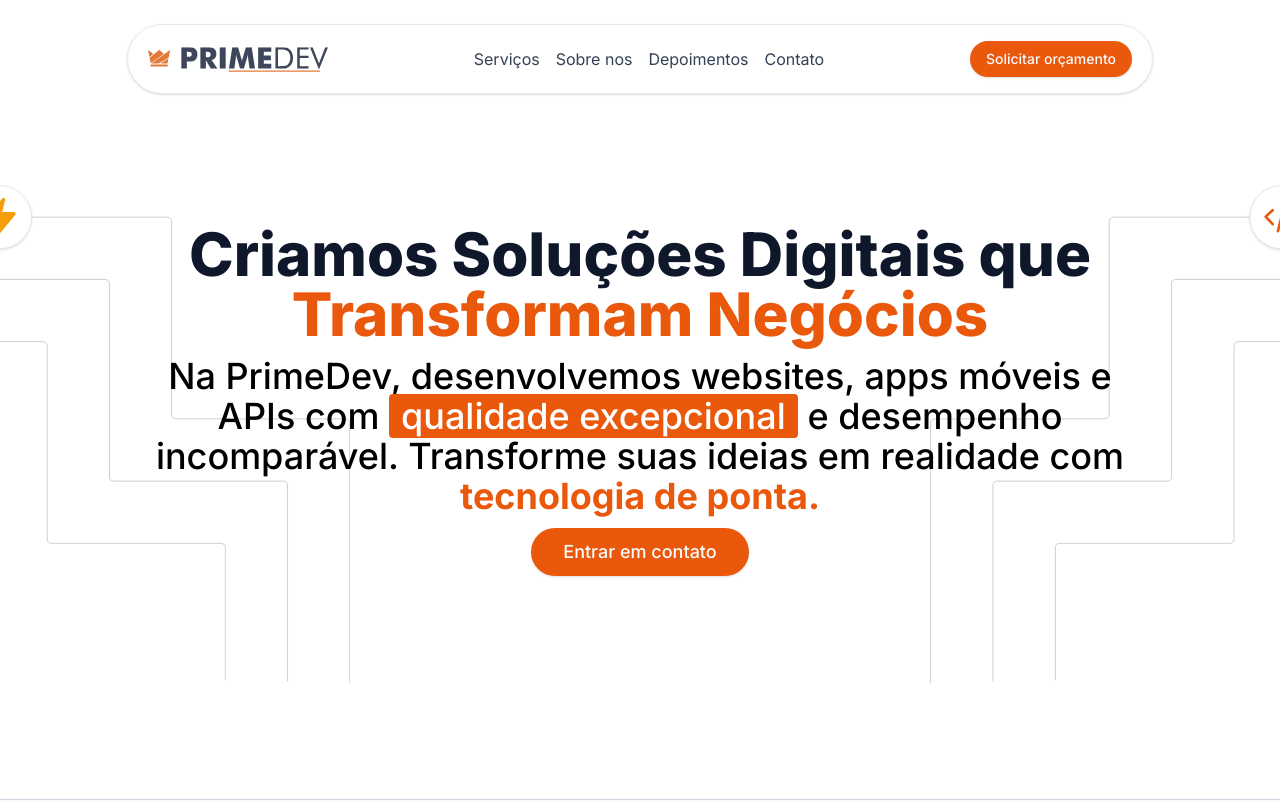
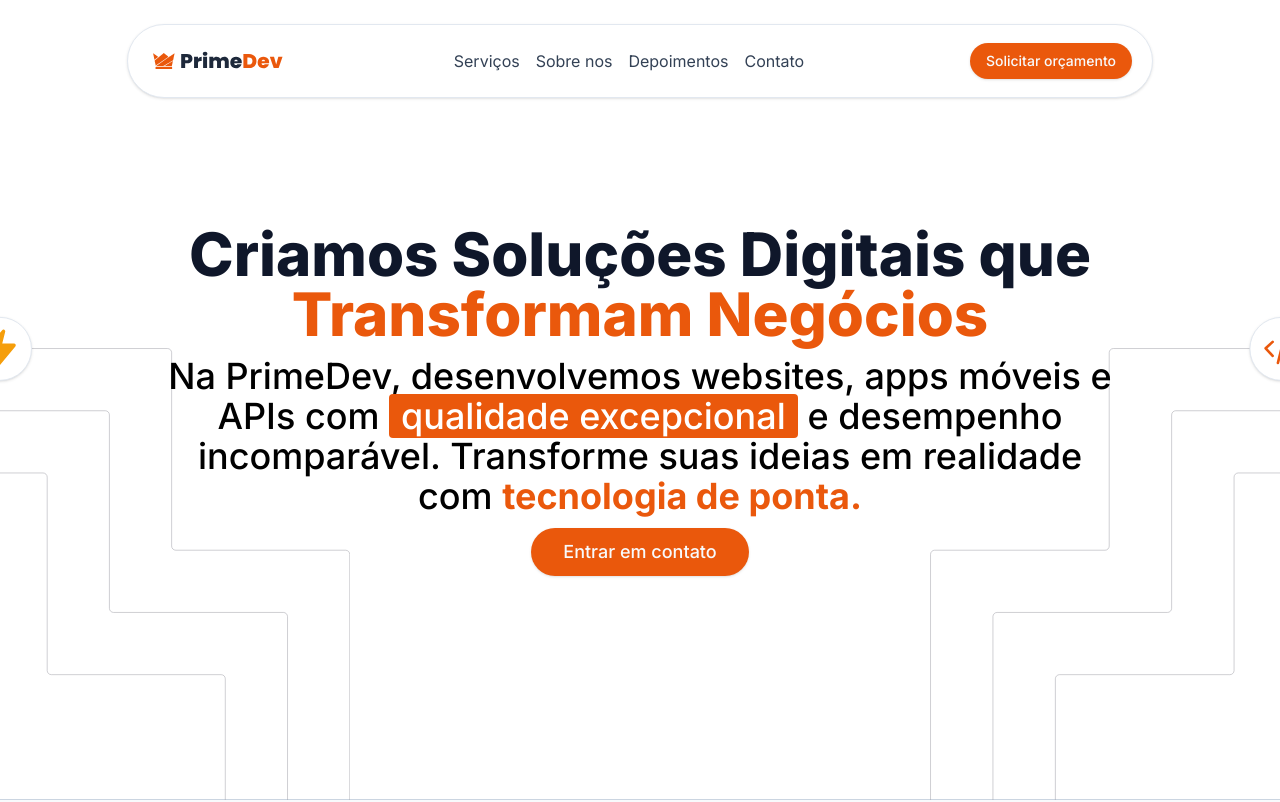
Before and after one commit to PrimeDevOrg/landing-page, a Next.js app: page / in a window 1280 px wide. Shown: the top 802 px of the page. Built offline with nearby package versions, Linux system fonts and the light colour scheme.

Commit message:
feat: change logo & align circuit

```diff
--- a/components/header.tsx
+++ b/components/header.tsx
@@ -13,7 +13,7 @@ export function Header() {
   return (
     <div className="fixed left-1/2 z-[1000] w-full max-w-[1026px] -translate-x-1/2 md:top-4 lg:top-6">
       <header className="hidden w-full items-center justify-between gap-4 rounded-full border bg-white px-5 py-4 shadow lg:flex">
-        <Image src={Logo} alt="PrimeDev" />
+        <Image src={Logo} alt="PrimeDev" width={140} />
 
         <nav className="flex gap-4 text-slate-700">
           <a href="#services">Serviços</a>
--- a/components/sections/hero.tsx
+++ b/components/sections/hero.tsx
@@ -115,10 +115,10 @@ export function Hero() {
   return (
     <section
       id="home"
-      className="relative flex h-screen flex-col items-center justify-center border-b border-slate-300 bg-white p-8"
+      className="relative flex h-screen flex-col items-center justify-center border-b border-slate-300 bg-white"
       ref={container}
     >
-      <div className="z-40 flex max-w-[1026px] flex-col items-center justify-center gap-3">
+      <div className="z-40 flex max-w-[1026px] flex-col items-center justify-center gap-3 p-8">
         <h1 className="max-w-[960px] text-center text-3xl font-extrabold text-slate-900 md:text-4xl lg:text-6xl">
           Criamos Soluções Digitais que{' '}
           <span className="text-brand">Transformam Negócios</span>
@@ -134,14 +134,14 @@ export function Hero() {
         <Button size="lg">Entrar em contato</Button>
       </div>
 
-      <div className="absolute inset-0 flex items-baseline justify-between">
+      <div className="absolute inset-0 flex items-end justify-between">
         <svg
           width="675"
           height="900"
           viewBox="0 0 675 900"
           fill="none"
           xmlns="http://www.w3.org/2000/svg"
-          className="w-[240px] md:w-[350px]"
+          className="-mb-4 h-min w-[240px] md:w-[350px]"
         >
           <path
             className="mp-zap"
@@ -166,7 +166,7 @@ export function Hero() {
           viewBox="0 0 675 900"
           fill="none"
           xmlns="http://www.w3.org/2000/svg"
-          className="w-[240px] md:w-[350px]"
+          className="-mb-4 h-min w-[240px] md:w-[350px]"
         >
           <path
             className="mp-code"
@@ -184,22 +184,22 @@ export function Hero() {
             stroke="#A1A1AA"
           />
         </svg>
-        <div className="box-zap absolute flex h-16 w-16 items-center justify-center rounded-full border bg-white shadow">
+        <div className="box-zap absolute flex h-10 w-10 items-center justify-center rounded-full border bg-white shadow md:h-16 md:w-16">
           <Image width={42} src={zapIcon} alt="" />
         </div>
-        <div className="box-gear absolute flex h-16 w-16 items-center justify-center rounded-full border bg-white shadow">
+        <div className="box-gear absolute flex h-16 w-16 items-center justify-center rounded-full border bg-white shadow md:h-16 md:w-16">
           <Image width={42} src={gearIcon} alt="" />
         </div>
-        <div className="box-light absolute flex h-16 w-16 items-center justify-center rounded-full border bg-white shadow">
+        <div className="box-light absolute flex h-16 w-16 items-center justify-center rounded-full border bg-white shadow md:h-16 md:w-16">
           <Image width={42} src={lightBulbIcon} alt="" />
         </div>
-        <div className="box-code absolute flex h-16 w-16 items-center justify-center rounded-full border bg-white shadow">
+        <div className="box-code absolute flex h-16 w-16 items-center justify-center rounded-full border bg-white shadow md:h-16 md:w-16">
           <Image width={42} src={codeIcon} alt="" />
         </div>
-        <div className="box-security absolute flex h-16 w-16 items-center justify-center rounded-full border bg-white shadow">
+        <div className="box-security absolute flex h-16 w-16 items-center justify-center rounded-full border bg-white shadow md:h-16 md:w-16">
           <Image width={42} src={shieldCheckIcon} alt="" />
         </div>
-        <div className="box-server absolute flex h-16 w-16 items-center justify-center rounded-full border bg-white shadow">
+        <div className="box-server absolute flex h-16 w-16 items-center justify-center rounded-full border bg-white shadow md:h-16 md:w-16">
           <Image width={42} src={networkIcon} alt="" />
         </div>
       </div>
```
Also changed, not shown: app/assets/logo.svg.
